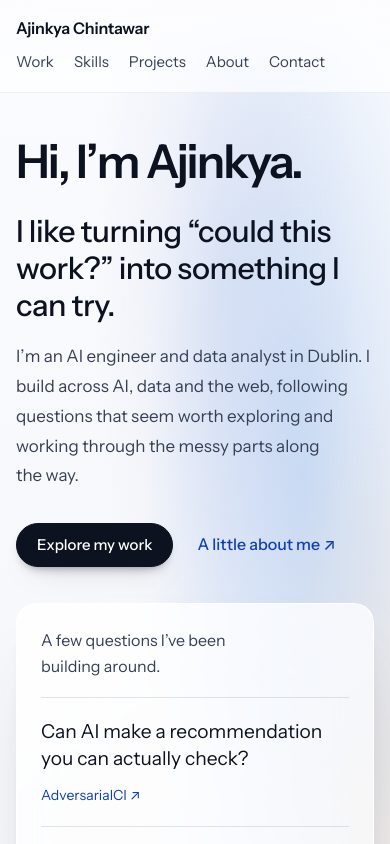
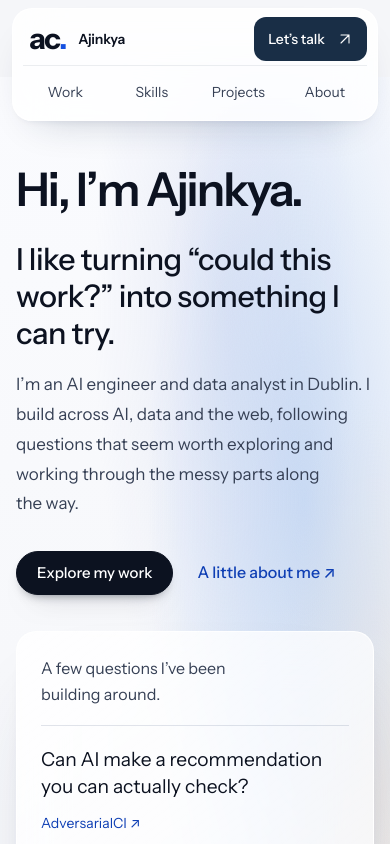
Before and after one commit to ajinkyachintawar/professional_portfolio, a React (Vite) app: page / in a window 390 px wide. Shown: the top 844 px of the page. Built offline with nearby package versions, Linux system fonts and the light colour scheme.

Commit message:
Refine portfolio navigation, skills layout and project palette

```diff
--- a/src/App.jsx
+++ b/src/App.jsx
@@ -1,18 +1,12 @@
 import { useEffect, useLayoutEffect, useRef, useState } from 'react';
 import { flushSync } from 'react-dom';
 import Home from './components/Home';
+import Header from './components/Header';
 import CaseStudy from './components/CaseStudy';
 import { parseHash } from './lib/route';
 import { profile, projectById } from './content';
 import { prefersReducedMotion, useReveal } from './lib/motion';
 
-const NAV = [
-  ['#work', 'Work'],
-  ['#skills', 'Skills'],
-  ['#projects', 'Projects'],
-  ['#about', 'About'],
-  ['#contact', 'Contact'],
-];
 const DEFAULT_TITLE = `${profile.name} | ${profile.role}`;
 
 // Shared-element title for page swaps: the project name on the page being left
@@ -89,16 +83,7 @@ export default function App() {
         onClick={(e) => { e.preventDefault(); document.getElementById('main').focus(); }}>
         Skip to content
       </a>
-      <header className="site-header glass">
-        <div className="header-inner">
-          <a className="brand" href="#top">{profile.name}</a>
-          <nav aria-label="Primary">
-            <ul>
-              {NAV.map(([href, label]) => <li key={href}><a href={href}>{label}</a></li>)}
-            </ul>
-          </nav>
-        </div>
-      </header>
+      <Header page={route.page} />
       <main id="main" tabIndex={-1}>
         <span id="top" />
         {route.page === 'project' ? <CaseStudy id={route.id} /> : <Home />}
--- /dev/null
+++ b/src/components/Header.jsx
@@ -0,0 +1,55 @@
+import { useEffect, useState } from 'react';
+
+const NAV = [
+  ['work', 'Work'],
+  ['skills', 'Skills'],
+  ['projects', 'Projects'],
+  ['about', 'About'],
+];
+
+export default function Header({ page }) {
+  const [section, setSection] = useState('');
+  useEffect(() => {
+    if (page !== 'home') return;
+    let frame;
+    const update = () => {
+      frame = undefined;
+      const sections = [...NAV.map(([id]) => id), 'contact']
+        .map(id => document.getElementById(id)).filter(Boolean)
+        .sort((a, b) => a.offsetTop - b.offsetTop);
+      const line = Math.min(innerHeight * 0.35, 260);
+      const current = sections.filter(el => el.getBoundingClientRect().top <= line).at(-1);
+      const atEnd = scrollY > 0 && scrollY + innerHeight >= document.documentElement.scrollHeight - 2;
+      setSection(atEnd ? 'contact' : current?.id || '');
+    };
+    const schedule = () => { if (frame === undefined) frame = requestAnimationFrame(update); };
+    update();
+    window.addEventListener('scroll', schedule, { passive: true });
+    window.addEventListener('resize', schedule);
+    return () => {
+      window.removeEventListener('scroll', schedule);
+      window.removeEventListener('resize', schedule);
+      if (frame !== undefined) cancelAnimationFrame(frame);
+    };
+  }, [page]);
+  const active = page === 'project' ? 'work' : section;
+  return (
+    <header className="site-header">
+      <div className="header-inner">
+        <a className="brand" href="#top" aria-label="Ajinkya Chintawar, home">
+          <span className="brand-mark" aria-hidden="true">ac<span>.</span></span>
+          <span className="brand-name">Ajinkya<span className="brand-surname"> Chintawar</span></span>
+        </a>
+        <nav aria-label="Primary">
+          <ul>{NAV.map(([id, label]) => <li key={id}>
+            <a href={`#${id}`} aria-current={active === id ? 'location' : undefined}>{label}</a>
+          </li>)}</ul>
+        </nav>
+        <a className="nav-contact" href="#contact" aria-current={active === 'contact' ? 'location' : undefined}>
+          Let’s talk
+          <svg aria-hidden="true" width="16" height="16" viewBox="0 0 24 24" fill="none" stroke="currentColor" strokeWidth="1.6" strokeLinecap="round" strokeLinejoin="round"><path d="M6 18 18 6M6 6h12v12" /></svg>
+        </a>
+      </div>
+    </header>
+  );
+}
--- a/src/content.js
+++ b/src/content.js
@@ -889,7 +889,7 @@ export const projects = [
 
 export const skillGroups = [
   {
-    "title": "Agents and LLM systems",
+    "title": "AI systems",
     "skills": [
       {
         "id": "langgraph",
@@ -914,8 +914,12 @@ export const skillGroups = [
     ]
   },
   {
-    "title": "Retrieval and evidence",
+    "title": "Search and retrieval",
     "skills": [
+      {
+        "id": "grounding",
+        "name": "Retrieval-augmented generation (RAG)"
+      },
       {
         "id": "vector-search",
         "name": "Vector search"
@@ -929,30 +933,13 @@ export const skillGroups = [
         "name": "Answer validation"
       },
       {
-        "id": "grounding",
-        "name": "Retrieval-augmented generation (RAG)"
+        "id": "entity-resolution",
+        "name": "Entity matching"
       }
     ]
   },
   {
-    "title": "Evaluation and reliability",
-    "skills": [
-      {
-        "id": "eval-harnesses",
-        "name": "AI evaluation"
-      },
-      {
-        "id": "contamination",
-        "name": "Evaluation data quality"
-      },
-      {
-        "id": "regression-reporting",
-        "name": "Regression testing"
-      }
-    ]
-  },
-  {
-    "title": "Data engineering",
+    "title": "Data and backend",
     "skills": [
       {
         "id": "pipelines",
@@ -971,17 +958,21 @@ export const skillGroups = [
         "name": "SQL"
       },
       {
-        "id": "entity-resolution",
-        "name": "Entity matching"
+        "id": "fastapi",
+        "name": "Python · FastAPI"
       }
     ]
   },
   {
-    "title": "Backend and frontend",
+    "title": "Web and infrastructure",
     "skills": [
       {
-        "id": "fastapi",
-        "name": "Python · FastAPI"
+        "id": "react",
+        "name": "React"
+      },
+      {
+        "id": "nextjs",
+        "name": "Next.js and TypeScript"
       },
       {
         "id": "websockets",
@@ -990,14 +981,6 @@ export const skillGroups = [
       {
         "id": "serverless-jobs",
         "name": "Background jobs"
-      },
-      {
-        "id": "react",
-        "name": "React"
-      },
-      {
-        "id": "nextjs",
-        "name": "Next.js and TypeScript"
       },
       {
         "id": "adapter-boundaries",
@@ -1010,7 +993,32 @@ export const skillGroups = [
     ]
   },
   {
-    "title": "Safety, testing and delivery",
+    "title": "Testing and evaluation",
+    "skills": [
+      {
+        "id": "eval-harnesses",
+        "name": "AI evaluation"
+      },
+      {
+        "id": "regression-reporting",
+        "name": "Regression testing"
+      },
+      {
+        "id": "contamination",
+        "name": "Evaluation data quality"
+      },
+      {
+        "id": "python-testing",
+        "name": "pytest"
+      },
+      {
+        "id": "js-testing",
+        "name": "Vitest and node --test"
+      }
+    ]
+  },
+  {
+    "title": "Responsible AI and delivery",
     "skills": [
       {
         "id": "human-gates",
@@ -1029,14 +1037,6 @@ export const skillGroups = [
         "name": "API cost controls"
       },
       {
-        "id": "python-testing",
-        "name": "pytest"
-      },
-      {
-        "id": "js-testing",
-        "name": "Vitest and node --test"
-      },
-      {
         "id": "ci-gates",
         "name": "GitHub Actions"
       },
--- a/src/index.css
+++ b/src/index.css
@@ -80,24 +80,6 @@ main:focus, h1:focus { outline: none; }
   border-radius: var(--radius);
   box-shadow: var(--shadow);
 }
-
-/* Header */
-.site-header {
-  position: sticky; top: 0; z-index: 20;
-  border-width: 0 0 1px; border-bottom-color: rgba(12, 18, 32, 0.06);
-}
-.header-inner {
-  width: var(--page); margin-inline: auto; min-height: var(--header-h);
-  display: flex; align-items: center; justify-content: space-between; gap: 16px;
-}
-.brand { font-weight: 600; color: var(--ink); text-decoration: none; letter-spacing: -0.01em; white-space: nowrap; }
-.site-header nav ul { display: flex; gap: 4px; list-style: none; }
-.site-header nav a {
-  display: block; padding: 8px 12px; border-radius: 999px;
-  color: var(--ink-2); text-decoration: none; font-size: 0.9375rem;
-  transition: background-color 0.2s var(--ease-out), color 0.2s var(--ease-out);
-}
-.site-header nav a:hover { background: rgba(12, 18, 32, 0.06); color: var(--ink); }
 
 main { width: var(--page); margin-inline: auto; display: block; }
 
@@ -493,11 +475,6 @@ main { width: var(--page); margin-inline: auto; display: block; }
 @media (max-width: 640px) {
   :root { --header-h: 92px; }
   body { font-size: 1rem; }
-  .header-inner { flex-direction: column; align-items: flex-start; justify-content: center; gap: 0; padding-block: 8px 2px; }
-  .site-header nav { width: 100%; overflow-x: auto; scrollbar-width: none; }
-  .site-header nav ul { gap: 0; }
-  .site-header nav a { padding: 8px 10px; }
-  .site-header nav li:first-child a { padding-left: 0; }
   .flow-detail .step { grid-template-columns: minmax(0, 1fr); }
   .flow-detail .step-kind { grid-row: auto; }
   .evidence li { grid-template-columns: minmax(0, 1fr); }
@@ -514,7 +491,6 @@ main { width: var(--page); margin-inline: auto; display: block; }
   .router-result { padding: 16px; }
 }
 @media (max-width: 360px) {
-  .site-header nav a { padding: 8px 7px; font-size: 0.875rem; }
 }
 @media (prefers-reduced-motion: reduce) {
   /* Switched on after load: anything still waiting for its entrance is shown at once. */
@@ -647,7 +623,11 @@ body { background: var(--bg); }
 .skill-group:nth-child(3n) { border-right: 0; }
 .skill-group:nth-last-child(-n + 3) { border-bottom: 0; }
 .skill-group h3 { color: #244565; font-size: 1.0625rem; margin-bottom: 18px; }
-.skill-list { gap: 10px 18px; line-height: 1.65; }
+.skill-list { display: grid; grid-template-columns: minmax(0, 1fr); gap: 0; line-height: 1.5; }
+.skill-group .skill { display: block; min-height: 34px; padding-block: 5px; font-size: 0.9375rem; }
+.skill-group .skill:target { margin: 0; padding-inline: 8px; }
+.skill-group h3 { min-height: 1.5em; margin-bottom: 14px; }
+
 @media (max-width: 1000px) {
   .skill-groups { grid-template-columns: repeat(2, minmax(0, 1fr)); }
   .skill-group:nth-child(n) { border-right: 1px solid var(--line); border-bottom: 1px solid var(--line); }
@@ -682,8 +662,47 @@ body { background: var(--bg); }
 }
 
 /* Project accents are editorial surfaces; status labels stay plain. */
-.story-feature[data-project='adversarialci'] .story-prompt { background: #183d64; color: #fff; }
-.story-feature[data-project='adversarialci'] .story-prompt::before { background: radial-gradient(ellipse at 0% 0%, rgba(104,160,220,0.18), transparent 80%); }
+.story-feature[data-project='adversarialci'] .story-prompt { background: #dce6ef; color: #293e53; }
 .story-feature[data-project='groundwork'] .story-prompt { background: #dce5da; color: #263d2e; }
 .story-feature[data-project='apex-1'] .story-prompt { background: #e1e5ef; color: #303b55; }
 .story-feature[data-project='painsignal'] .story-prompt { background: #ecdfd1; color: #503b2d; }
+
+/* Floating navigation, with a personal wordmark and an explicit contact action. */
+:root { --header-h: 88px; }
+.site-header {
+  position: sticky; top: 16px; z-index: 20;
+  width: min(1060px, calc(100% - 32px)); margin: 16px auto 0;
+  border-radius: 22px; border: 1px solid rgba(255,255,255,0.9);
+  background: rgba(255,255,255,0.83);
+  -webkit-backdrop-filter: blur(24px) saturate(130%); backdrop-filter: blur(24px) saturate(130%);
+  box-shadow: 0 4px 10px -8px rgba(23,44,72,0.25), 0 18px 44px -26px rgba(23,44,72,0.32);
+}
+.header-inner { display: grid; grid-template-columns: 1fr auto 1fr; align-items: center; gap: 20px; min-height: 66px; padding: 8px 12px 8px 18px; }
+.brand { min-height: 44px; display: inline-flex; align-items: center; gap: 12px; justify-self: start; color: var(--ink); text-decoration: none; white-space: nowrap; }
+.brand-mark { font-size: 2rem; font-weight: 700; letter-spacing: -0.04em; line-height: 1; }
+.brand-mark > span { color: var(--accent); }
+.brand-name { font-size: 0.875rem; font-weight: 600; letter-spacing: -0.015em; }
+.site-header nav ul { display: flex; gap: 2px; list-style: none; }
+.site-header nav a {
+  display: flex; align-items: center; justify-content: center; min-height: 44px; padding-inline: 15px;
+  color: var(--ink-2); font-size: 0.875rem; text-decoration: none; border-radius: 11px;
+  transition: color 180ms, background-color 180ms;
+}
+.site-header nav a:hover { background: rgba(225,232,241,0.55); color: var(--ink); }
+.site-header nav a[aria-current] { background: #e9eff6; color: #213d5a; font-weight: 600; }
+.nav-contact { display: inline-flex; align-items: center; justify-content: center; gap: 12px; justify-self: end; min-height: 44px; padding-inline: 18px; background: #192e46; color: #fff; border-radius: 13px; font-size: 0.875rem; font-weight: 500; text-decoration: none; }
+.nav-contact:hover { background: #284b70; color: #fff; }
+.nav-contact:focus-visible { outline-offset: 4px; }
+@media (max-width: 960px) { .brand-surname { display: none; } .header-inner { gap: 12px; } }
+@media (max-width: 680px) {
+  :root { --header-h: 132px; }
+  .site-header { top: 8px; width: calc(100% - 24px); margin-top: 8px; border-radius: 20px; }
+  .header-inner { grid-template-columns: 1fr auto; gap: 4px 12px; padding: 8px 10px 6px; }
+  .brand { padding-left: 6px; }
+  .brand-mark { font-size: 1.85rem; }
+  .nav-contact { padding-inline: 14px; border-radius: 12px; }
+  .site-header nav { grid-column: 1 / -1; grid-row: 2; border-top: 1px solid rgba(43,66,95,0.09); padding-top: 4px; }
+  .site-header nav ul { display: grid; grid-template-columns: repeat(4,minmax(0,1fr)); }
+  .site-header nav a { padding-inline: 8px; }
+}
+@media (prefers-reduced-transparency: reduce) { .site-header { background: #fff; -webkit-backdrop-filter: none; backdrop-filter: none; } }
```
Also changed, not shown: 1 other file (tests, documents, lock files or other folders).
